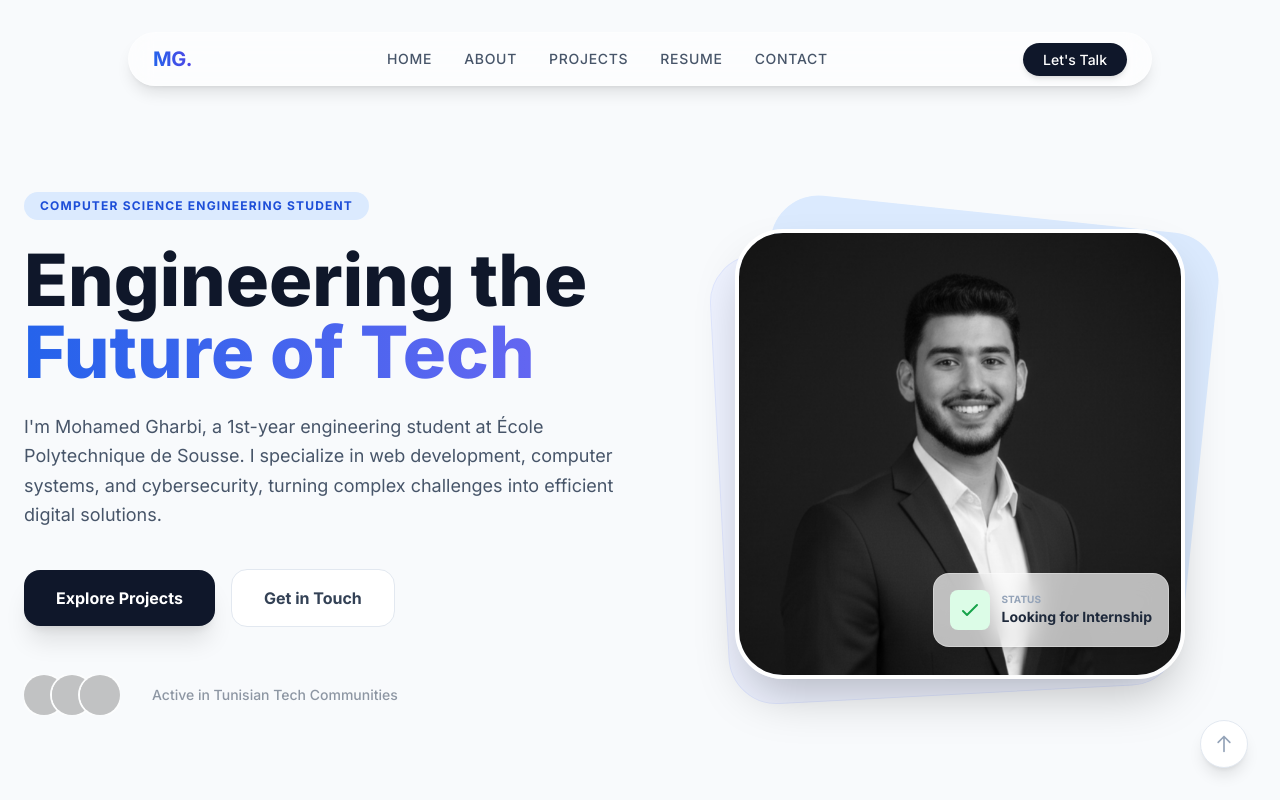
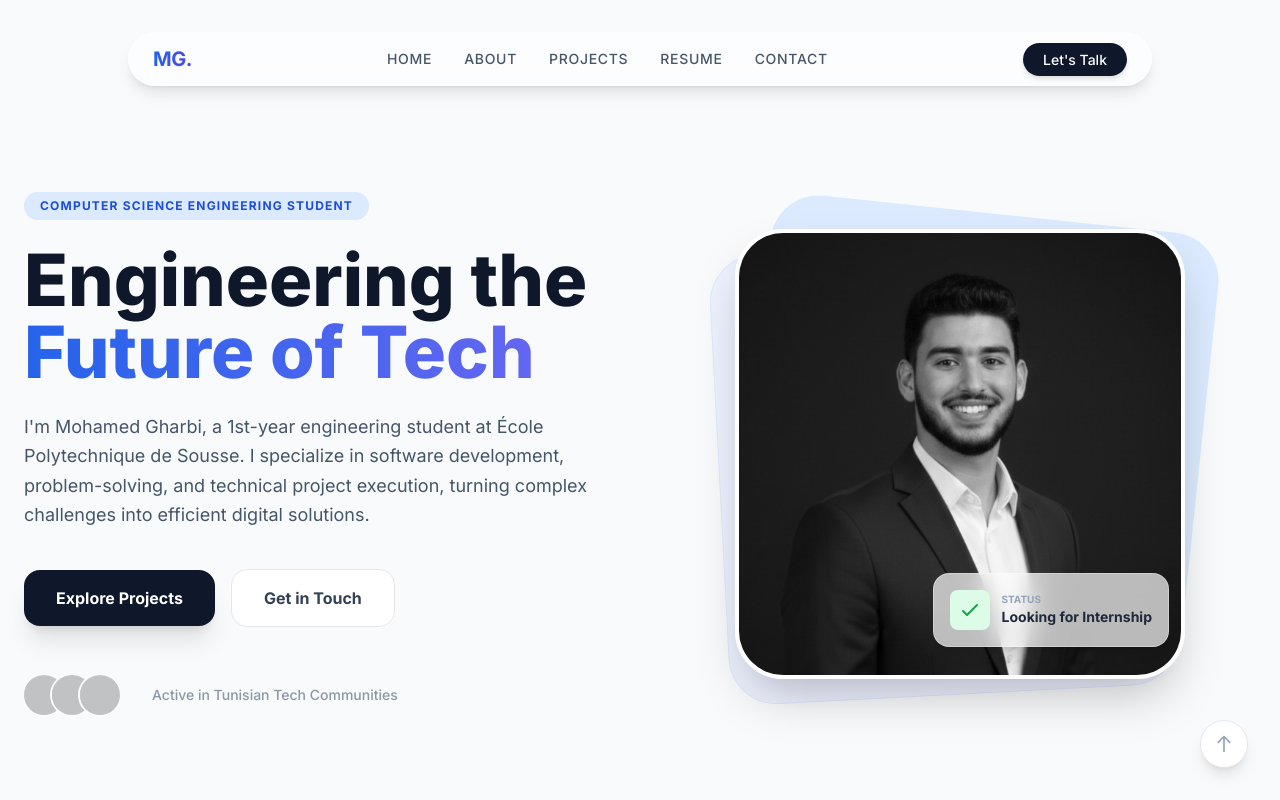
Before and after one commit to MohamedGharbyy/Portfolio_, a React (Vite) app: page / in a window 1280 px wide. Shown: the top 800 px of the page. Built offline with nearby package versions, Linux system fonts and the light colour scheme; grey boxes are pictures that could not be loaded.

Commit message:
modify hero text

```diff
--- a/components/Hero.tsx
+++ b/components/Hero.tsx
@@ -17,7 +17,7 @@ const Hero: React.FC = () => {
           </h1>
           <p className="text-lg text-slate-600 max-w-2xl mb-10 leading-relaxed">
             I'm Mohamed Gharbi, a 1st-year engineering student at École Polytechnique de Sousse.
-            I specialize in web development, computer systems, and cybersecurity, turning
+            I specialize in software development, problem-solving, and technical project execution, turning
             complex challenges into efficient digital solutions.
           </p>
           <div className="flex flex-col sm:flex-row items-center gap-4 justify-center md:justify-start">
```
